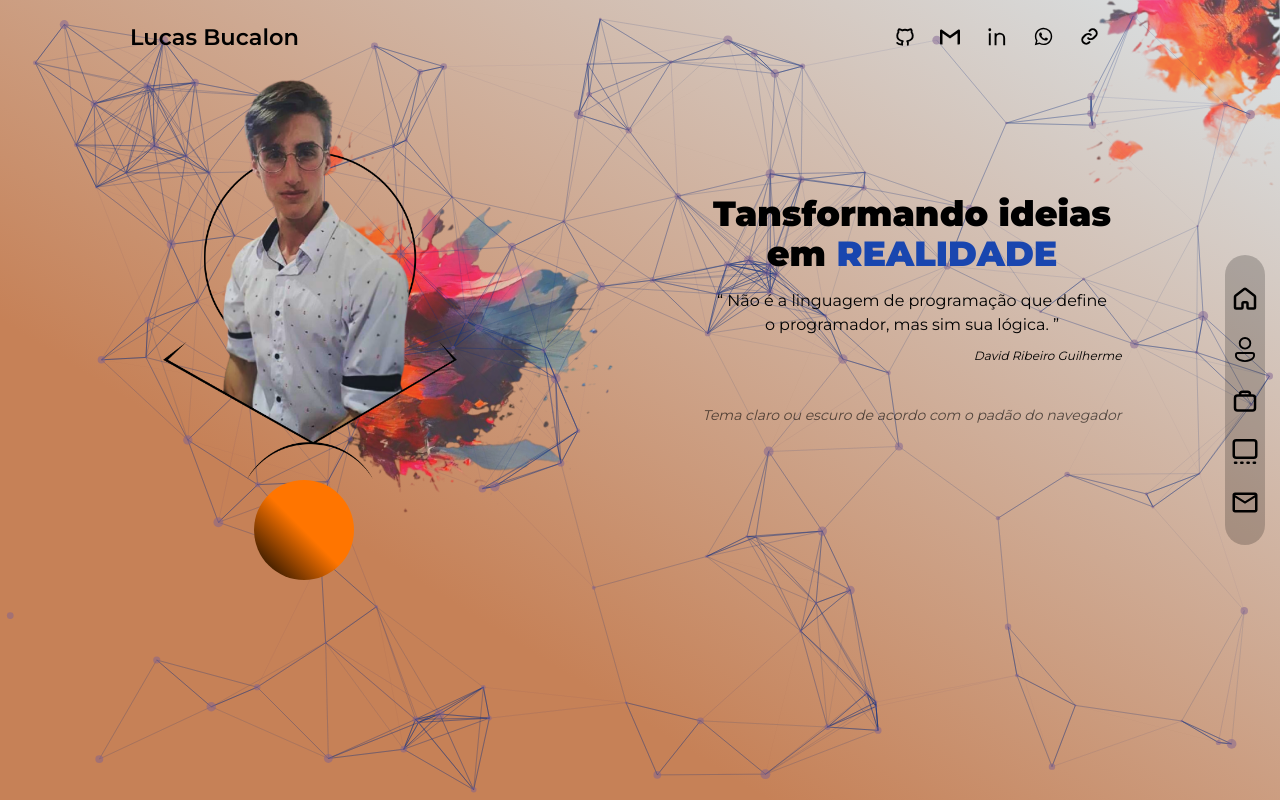
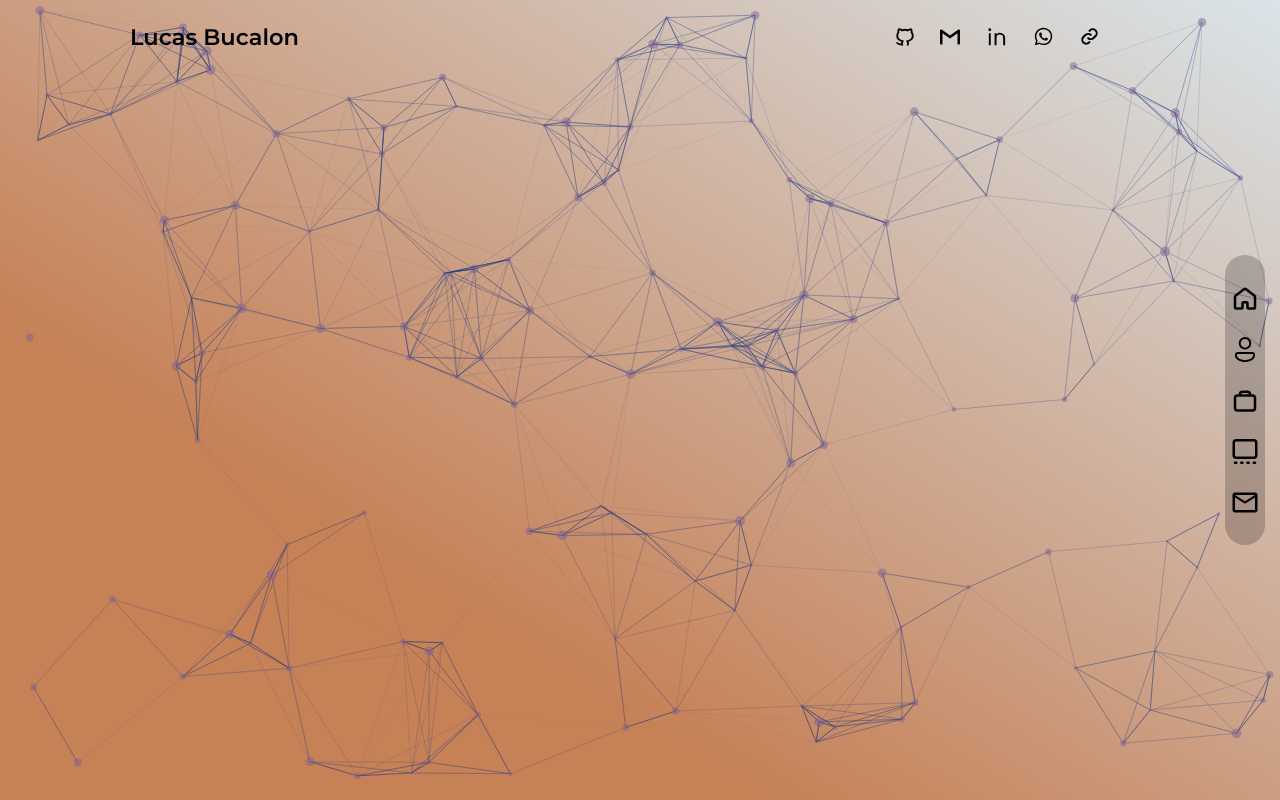
Before and after one commit to LucasBDoficial/my-portfolio, a Next.js app: page / in a window 1280 px wide. Built offline with nearby package versions, Linux system fonts and the light colour scheme.

Commit message:
teste home 1

```diff
--- a/src/app/page.tsx
+++ b/src/app/page.tsx
@@ -19,10 +19,10 @@ export default function Home() {
       }
     }>
 
-      <Image src="/images/home2.png" alt="imagem de tinta" width={200} height={200}
-        className="absolute top-0 right-0 z-0"/>
+      {/* <Image src="/images/home2.png" alt="imagem de tinta" width={200} height={200}
+        className="absolute top-0 right-0 z-0"/> */}
 
-    <div className="flex max-[900px]:flex-wrap w-full ">
+    {/* <div className="flex max-[900px]:flex-wrap w-full ">
 
       <div className="w-[50%] relative flex flex-col justify-center mt-[30px] max-[900px]:w-full">
 
@@ -41,7 +41,7 @@ export default function Home() {
 
       </div>
 
-      <div className="w-[50%] flex justify-center items-center mr-[5%] mt-[40px] z-20
+      {/* <div className="w-[50%] flex justify-center items-center mr-[5%] mt-[40px] z-20
           max-[900px]:w-full max-[900px]:items-start max-[900px]:mr-[0] ">
 
         <div className="absolute text-center">
@@ -53,13 +53,13 @@ export default function Home() {
 
           <p className=" text-[1.4rem] italic opacity-[60%] text-center mt-[40px]">Tema claro ou escuro de acordo com o padão do navegador</p>
         </div>
-      </div>
+      </div> */}
 
       <ParticlesBlue />
       <ParticlesOrange />
 
       {/* <div onClick={toggleMode}><ButtonMode /></div> */}
-    </div>
+     {/* </div>  */}
     </motion.main>
   )
 }
```
